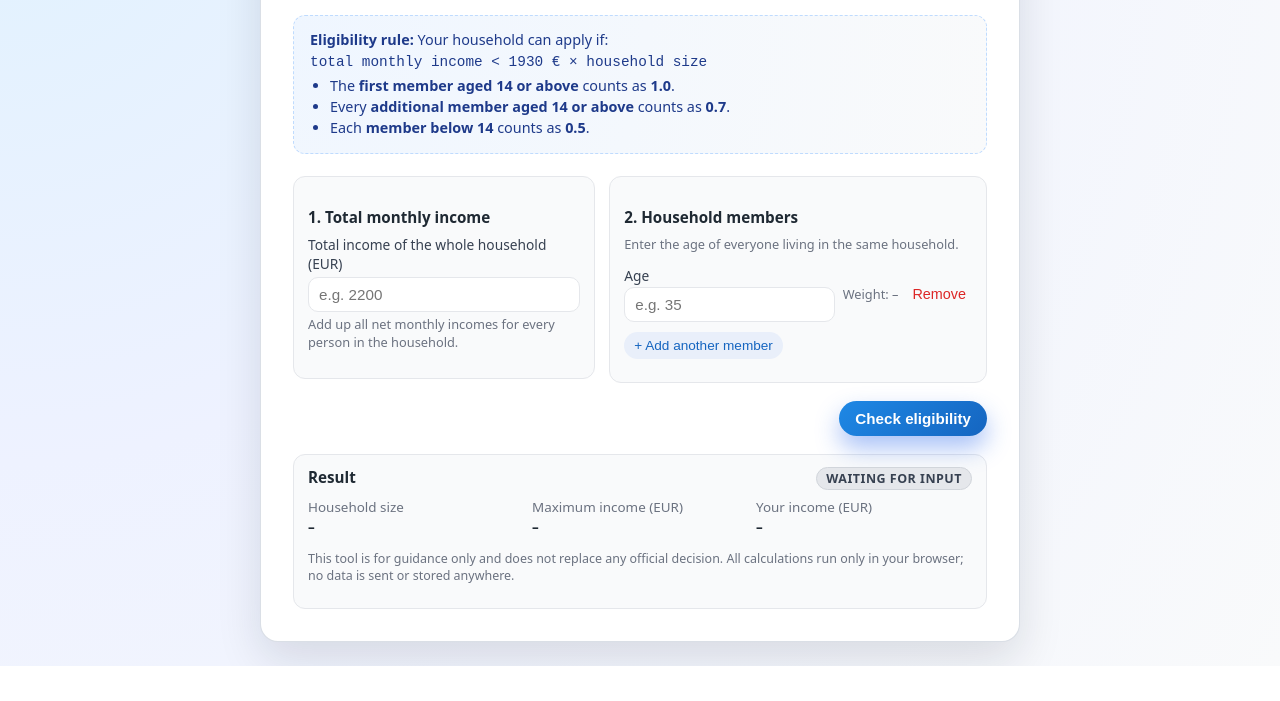
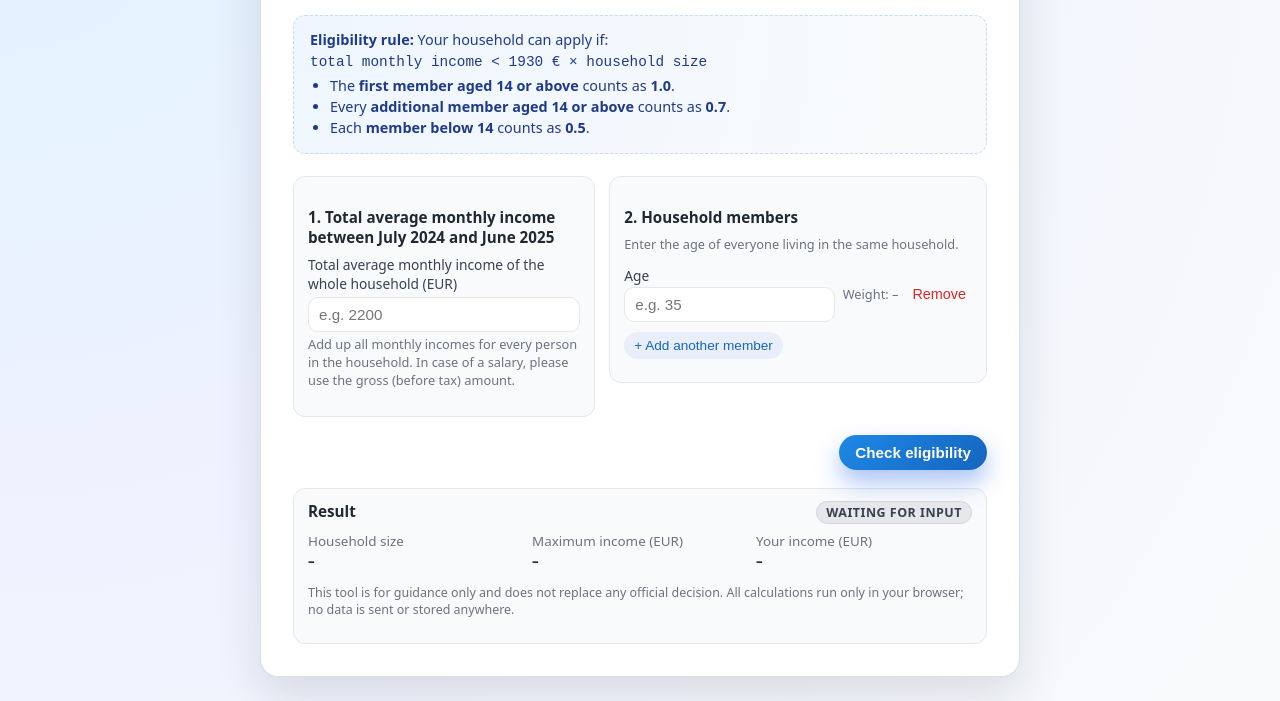
Before and after one commit to kalosisz/slov-energy, a plain HTML site: page index.html in a window 1280 px wide. Shown: the part 142-843 px from the top of the page. Before the commit the page ends 808 px from the top, so only its background shows below. Drawn offline with Linux system fonts and the light colour scheme.

Commit message:
fix: average monthly income for the period

```diff
--- a/index.html
+++ b/index.html
@@ -382,8 +382,8 @@
 
         <div class="form-grid">
           <section class="income-card" aria-label="Income input">
-            <h2 class="section-title">1. Total monthly income</h2>
-            <label for="income-input">Total income of the whole household (EUR)</label>
+            <h2 class="section-title">1. Total average monthly income between July 2024 and June 2025</h2>
+            <label for="income-input">Total average monthly income of the whole household (EUR)</label>
             <input
               id="income-input"
               type="number"
@@ -393,7 +393,8 @@
               inputmode="decimal"
             />
             <p class="field-note">
-              Add up all net monthly incomes for every person in the household.
+              Add up all monthly incomes for every person in the household. In case of a salary,
+              please use the gross (before tax) amount.
             </p>
             <p id="income-error" class="error" aria-live="polite"></p>
           </section>
```
